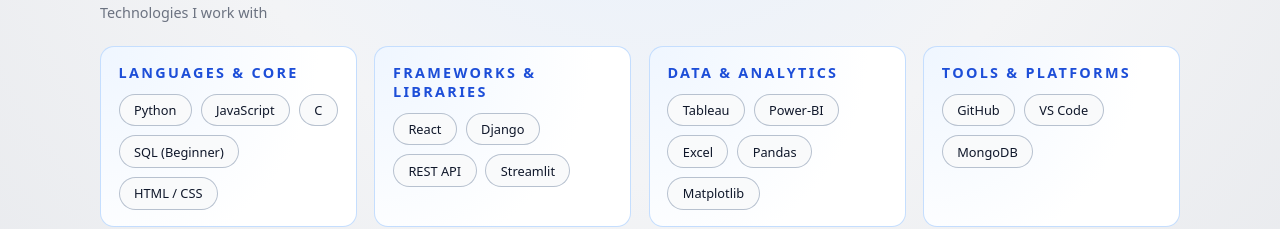
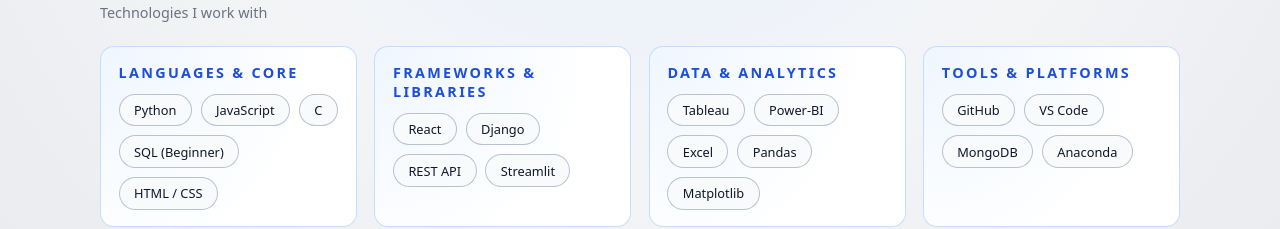
Before and after one commit to VinitSuvarna/Vinit-Portfolio, a React (Create React App) app: page / in a window 1280 px wide. Shown: the part 1080-1309 px from the top of the page. Built offline with nearby package versions, Linux system fonts and the light colour scheme.

Commit message:
Some update

```diff
--- a/src/App.js
+++ b/src/App.js
@@ -215,7 +215,7 @@
   },
   {
     category: "Tools & Platforms",
-    items: ["GitHub", "VS Code", "MongoDB"]
+    items: ["GitHub", "VS Code", "MongoDB", "Anaconda"]
   }
 ];
 
```
